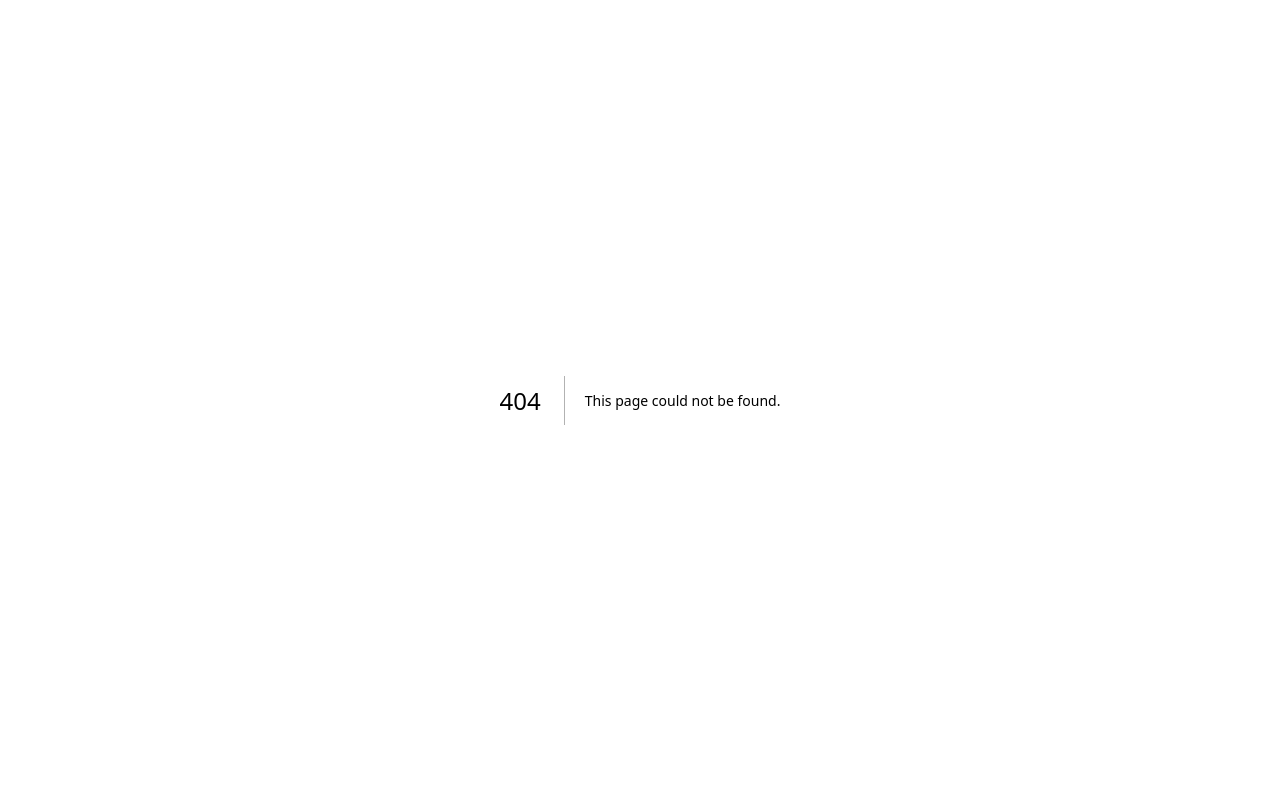
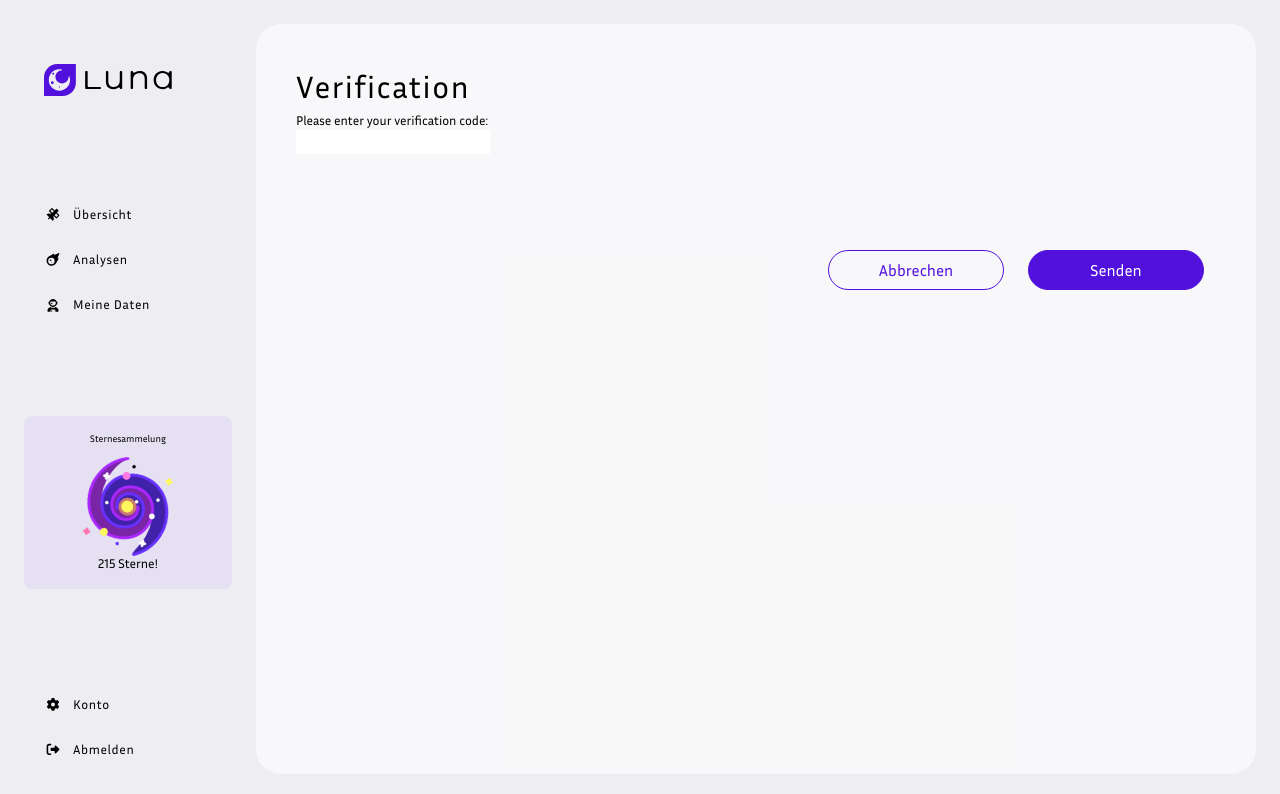
Before and after one commit to Luna-DroMo/luna_frontend, a Next.js app: page /verify_account in a window 1280 px wide. Before the commit this address had no page. Shown: the top 794 px of the page. Built offline with nearby package versions, Linux system fonts and the light colour scheme.

Commit message:
Authentication changes. Pushing after tidy up

```diff
--- a/components/LoginForm.js
+++ b/components/LoginForm.js
@@ -1,4 +1,4 @@
-import {useState} from 'react'
+import { useState } from 'react'
 import axios from 'axios'
 
 function LoginForm() {
@@ -18,10 +18,19 @@ function LoginForm() {
         }
       )
 
-      window.location.href = '/'
+      const token  = response.data.token
+
+
+      if (token) {
+        localStorage.setItem('token', JSON.stringify(token));
+        console.log(token)
+      }
+
+    window.location.href = '/'
     } catch (error) {
       console.error('An error occurred during Log In:', error)
     }
+
   }
 
   return (
--- a/components/SignupForm.js
+++ b/components/SignupForm.js
@@ -5,6 +5,7 @@ function SignUpForm() {
   const [email, setEmail] = useState('');
   const [password, setPassword] = useState('');
   const [confirmPassword, setConfirmPassword] = useState('');
+
 
   const handleSignUp = async (e) => {
     e.preventDefault() // every time we submit, javascript wants to refresh. We stop this with this.
--- a/pages/_app.js
+++ b/pages/_app.js
@@ -7,7 +7,6 @@ import '@fortawesome/fontawesome-svg-core/styles.css';
 // Prevent fontawesome from adding its CSS since we did it manually above:
 import { config } from '@fortawesome/fontawesome-svg-core';
 config.autoAddCss = false; /* eslint-disable import/first */
-
 
 //const inria = Inria_Sans({ weight: ['300', '400', '700'], subsets: ['latin'] })
 
@@ -19,11 +18,11 @@ export const metadata = {
 
 
 
-export default function App({ Component, pageProps }) {
+export default function App({Component, pageProps}) {
 
   return (
 
-    <Component {...pageProps} />
+      <Component {...pageProps} />
 
   )
 }
--- a/pages/api/hello.js
+++ /dev/null
@@ -1,5 +0,0 @@
-// Next.js API route support: https://nextjs.org/docs/api-routes/introduction
-
-export default function handler(req, res) {
-  res.status(200).json({ name: 'John Doe' })
-}
--- a/pages/index.js
+++ b/pages/index.js
@@ -4,16 +4,24 @@ import AlertSection from '../components/Alerts.js';
 import RootLayout from '@/components/RootLayout.js';
 import { FontAwesomeIcon } from '@fortawesome/react-fontawesome';
 import { faChevronRight } from '@fortawesome/free-solid-svg-icons';
+import { useState } from 'react';
+
 
 
 
 export default function Home() {
+  if (typeof window !== 'undefined') {
+    console.log('we are running on the client')
+  } else {
+    console.log('we are running on the server');
+  }
   return (
     <RootLayout show_billboard={true}>
       <main className="flex-row justify-between px-10 pt-10">
         <div className='flex items-center'>
           <img src="alien.png" className='ml-2 w-10 mr-4' />
-          <h1 className='tracking-wider text-xl'>Hey Max, willkommen bei Luna!</h1>
+          <h1 className='tracking-wider text-xl'>Hey, willkommen bei Luna!</h1>
+
         </div>
 
         <AlertSection />
--- /dev/null
+++ b/pages/verify_account.js
@@ -0,0 +1,35 @@
+import Image from 'next/image'
+import RootLayout from '@/components/RootLayout.js';
+//import { FontAwesomeIcon } from '@fortawesome/react-fontawesome';
+//import { faChevronRight} from '@fortawesome/free-solid-svg-icons';
+import { Button, FormButton } from '@/components/Buttons';
+import { SurveyQuestion } from '@/components/FormElements';
+import React from 'react';
+
+const account_setup_progress = 0;
+
+export default function Main() {
+
+
+
+
+
+    return (
+        <RootLayout>
+            <main className="flex-row justify-between px-10 pt-10">
+                <h1 className='tracking-wider text-3xl'>Verification</h1>
+
+                <form action="">
+
+                    <p> Please enter your verification code:</p>
+                    <input type="text"></input>
+
+                    <div className="flex justify-end mt-24">
+                        <FormButton text="Abbrechen" formAction="/" />
+                        <FormButton text="Senden" highlighted="true" formAction="/" />
+                    </div>
+                </form>
+            </main>
+        </RootLayout>
+    )
+}
```
Also changed, not shown: 1 other file (tests, documents, lock files or other folders).
